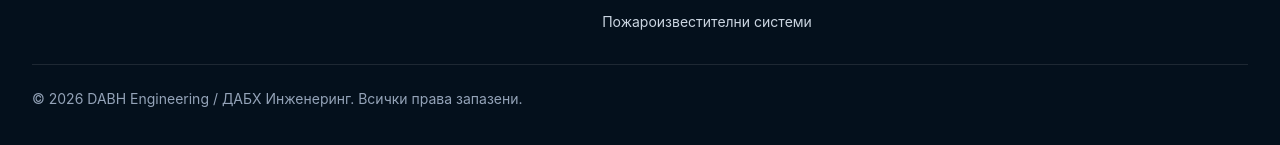
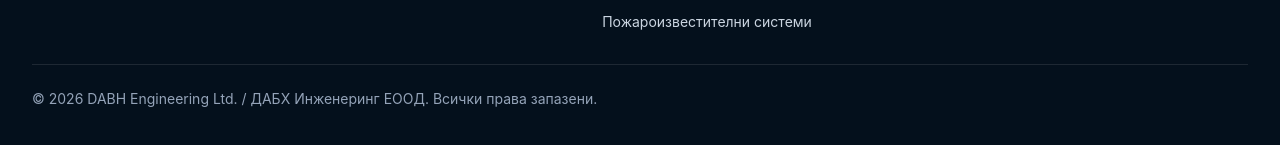
Before and after one commit to iwcata97/dabh-engineering, a React (Vite) app: page / in a window 1280 px wide. Shown: the part 6092-6237 px from the top of the page. Built offline with nearby package versions, Linux system fonts and the light colour scheme.

Commit message:
Update Footer.tsx

```diff
--- a/src/components/Footer.tsx
+++ b/src/components/Footer.tsx
@@ -14,9 +14,9 @@ export function Footer() {
               className="inline-flex items-center gap-3 rounded-md focus-visible:outline-none focus-visible:ring-2 focus-visible:ring-primary-300"
               aria-label="DABH Engineering начало"
             >
-                <span className="flex size-10 items-center justify-center overflow-hidden rounded-md bg-navy-950 shadow-glow">
-                  <img src="/logo.jpg" alt="DABH Engineering Logo" className="size-full object-cover" />
-                </span>
+              <span className="flex size-10 items-center justify-center overflow-hidden rounded-md bg-navy-950 shadow-glow">
+                <img src="/logo.jpg" alt="DABH Engineering Logo" className="size-full object-cover" />
+              </span>
               <span className="font-semibold">DABH Engineering</span>
             </a>
             <p className="mt-4 max-w-md text-sm leading-6 text-slate-300">
@@ -52,7 +52,7 @@ export function Footer() {
           </div>
         </div>
         <div className="mt-8 border-t border-white/10 pt-6 text-sm text-slate-400">
-          © {year} DABH Engineering / ДАБХ Инженеринг. Всички права запазени.
+          © {year} DABH Engineering Ltd. / ДАБХ Инженеринг ЕООД. Всички права запазени.
         </div>
       </div>
     </footer>
```
